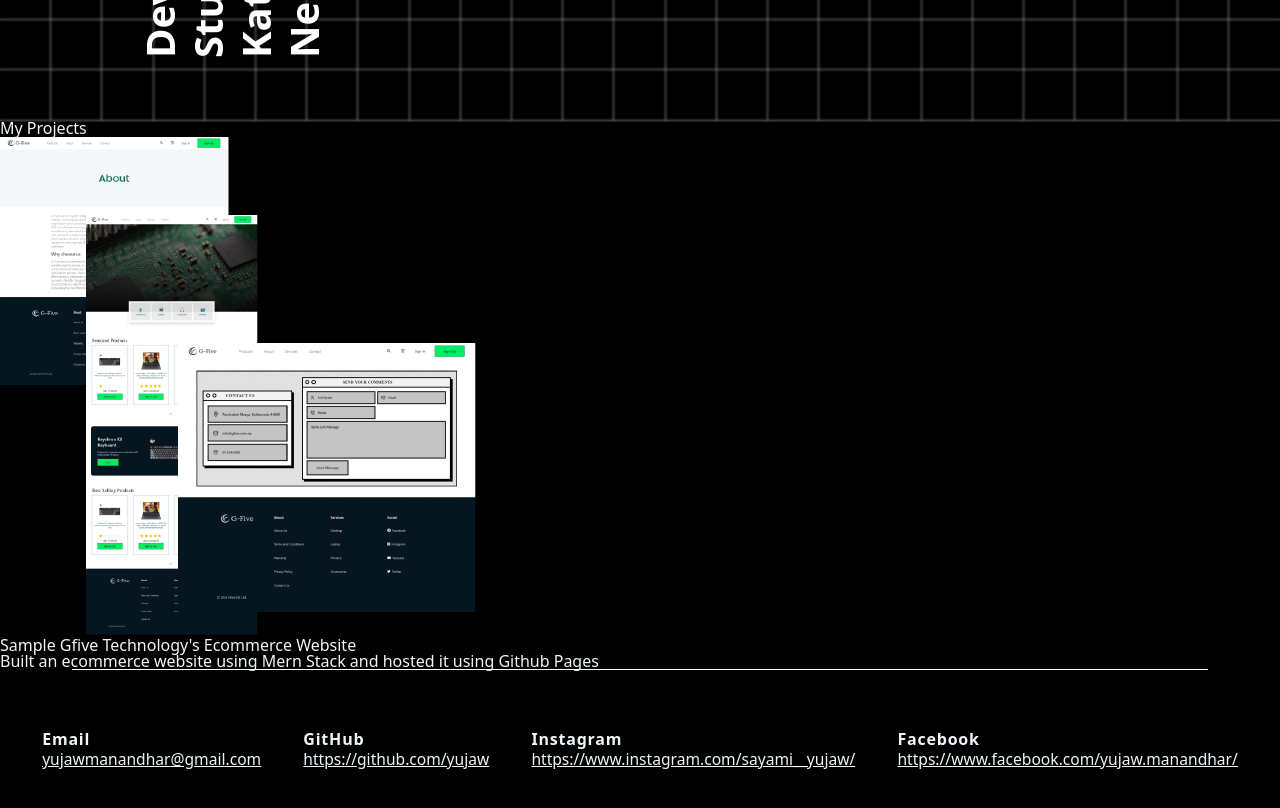
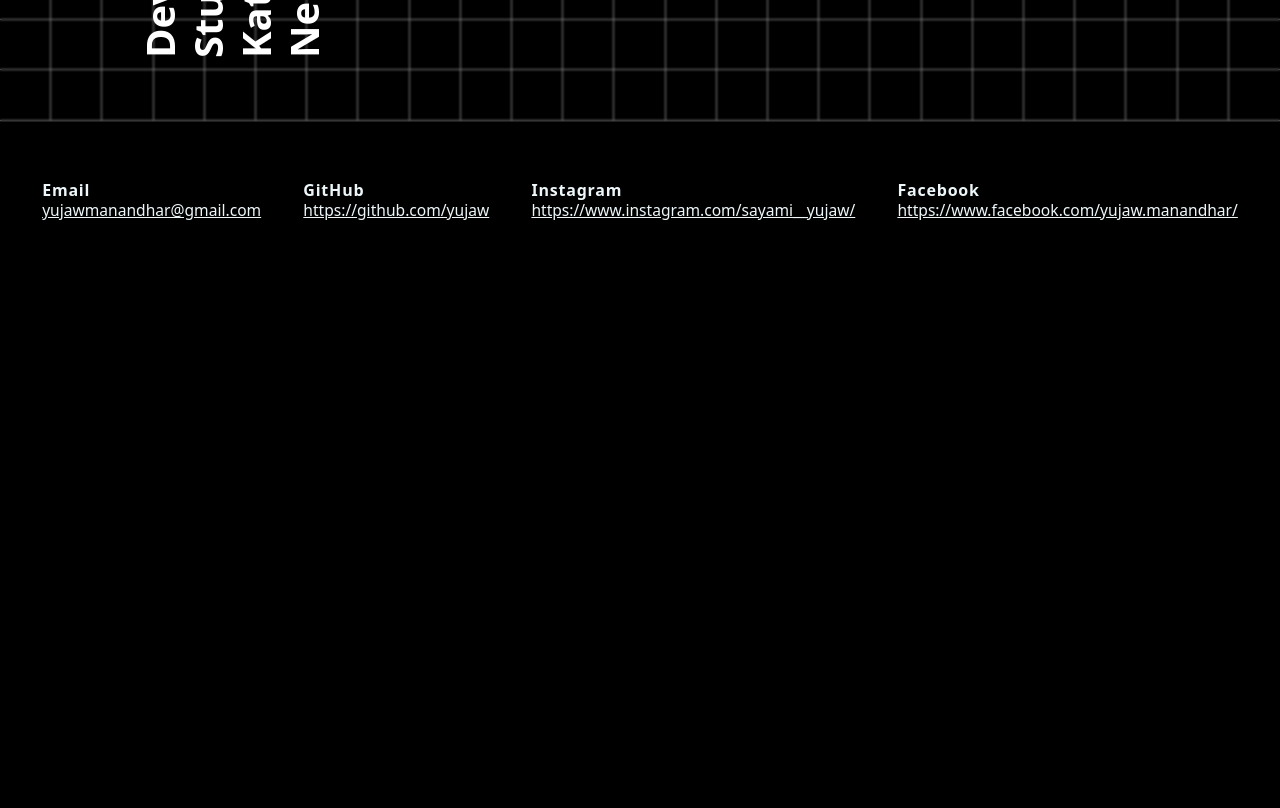
Before and after one commit to yujaw/portfolio, a React (Create React App) app: page / in a window 1280 px wide. Shown: the part 680-1488 px from the top of the page. After the commit the page ends 960 px from the top, so only its background shows below. Built offline with nearby package versions, Linux system fonts and the light colour scheme.

Commit message:
Removed Project Portion from Home Page

```diff
--- a/src/components/Home/index.jsx
+++ b/src/components/Home/index.jsx
@@ -193,9 +193,6 @@
                         </div>
                     </div>
                 </div>
-                <div className="home-content-wrapper">
-                    <Project />
-                </div>
             </div>
         </Fragment >
     );
```
